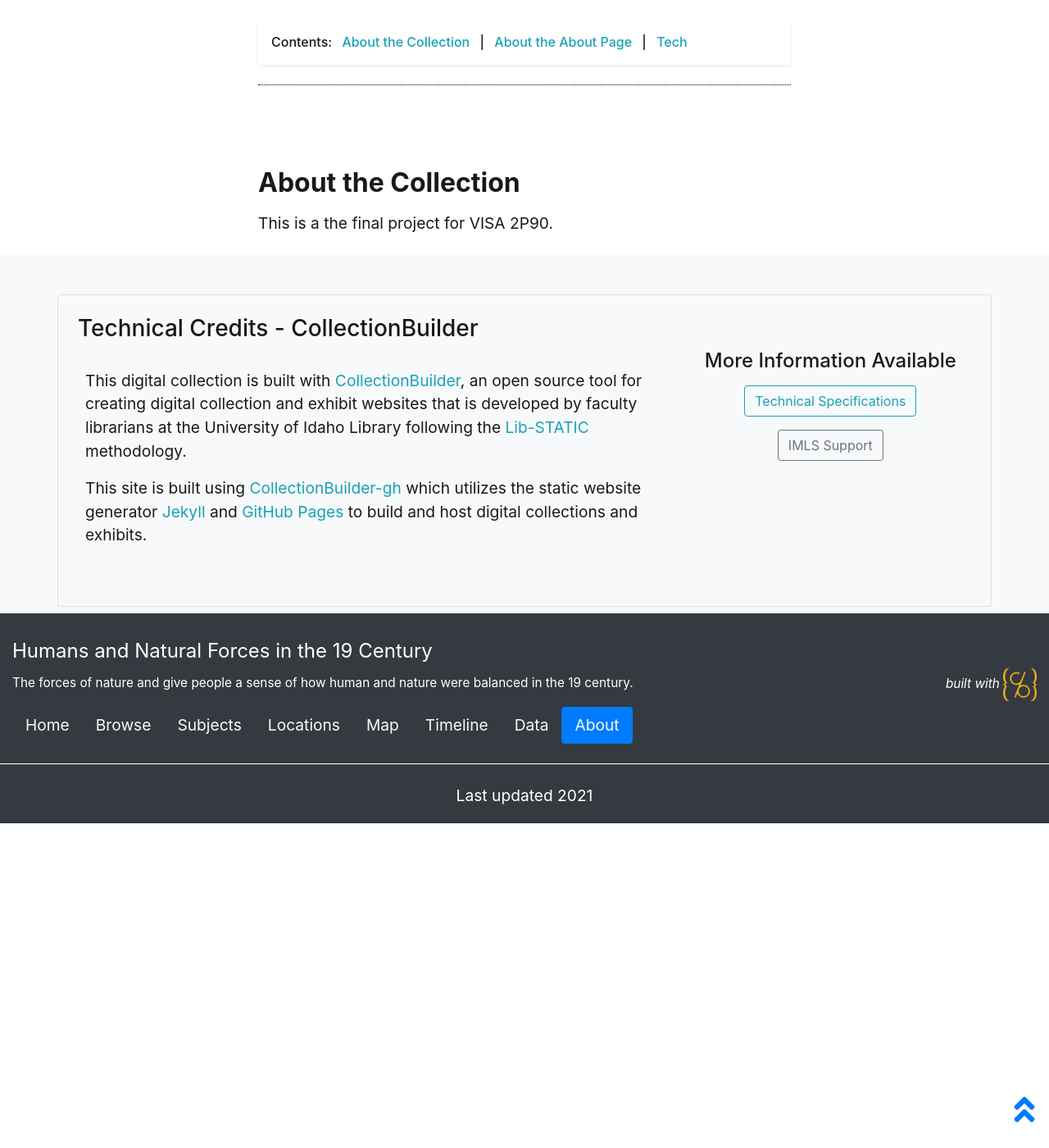
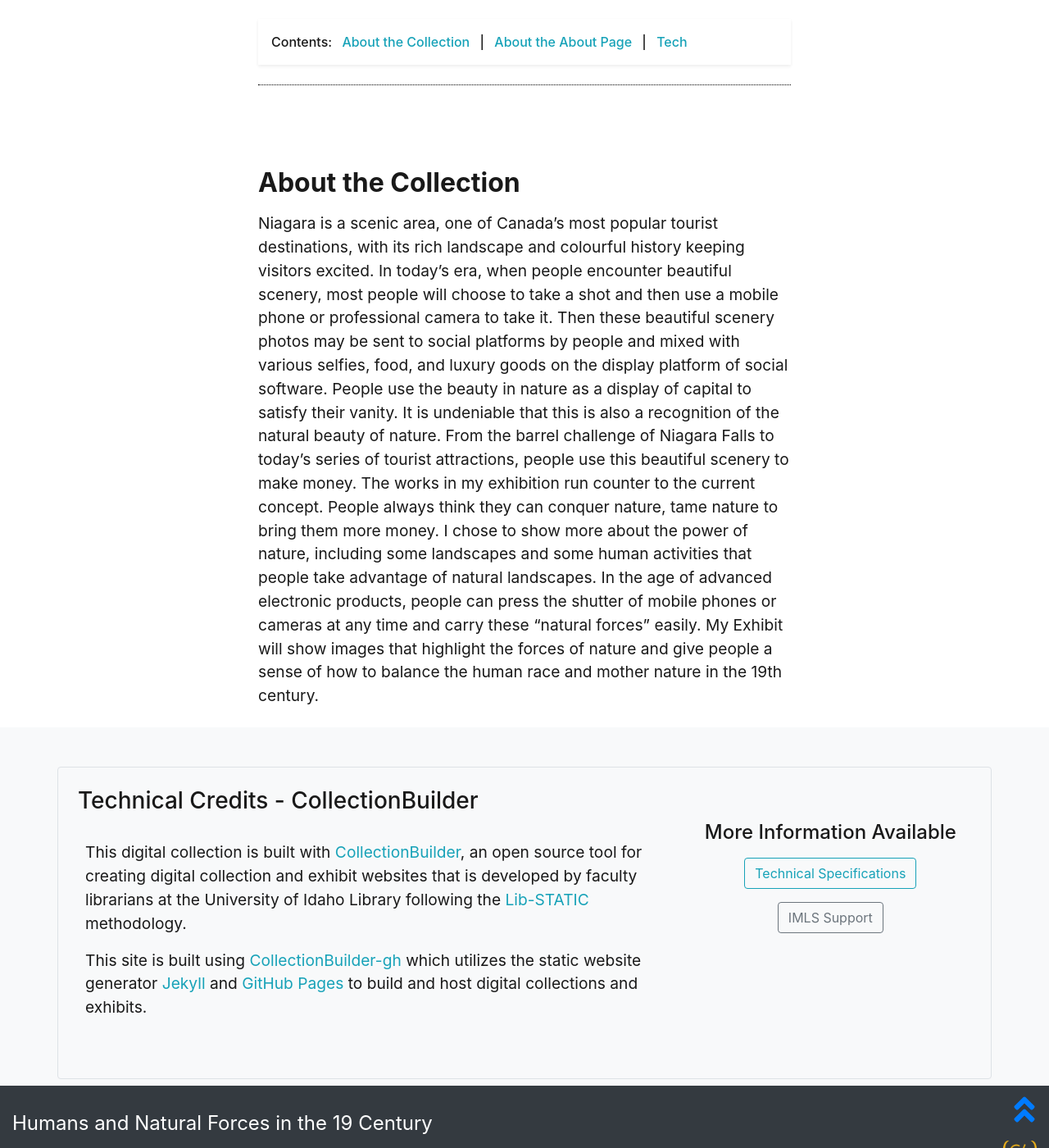
Before and after one commit to 13933041662/Humans-and-Natural-Forces-in-the-19th-Century-, a Jekyll site: the page built from pages/about.md, in a window 1280 px wide and 1400 px high, scrolled down 536 px. Shown: the whole window at 82% size. Built offline with Jekyll 4.4.1, drawn with Linux system fonts in a browser that asks for light colours; before the commit the page ends 1540 px from its top, so only the background shows below that.

Commit message:
Update about.md

```diff
--- a/pages/about.md
+++ b/pages/about.md
@@ -14,4 +14,4 @@ credits: true
 
 ## About the Collection
 
-This is a the final project for VISA 2P90.
+Niagara is a scenic area, one of Canada's most popular tourist destinations, with its rich landscape and colourful history keeping visitors excited. In today's era, when people encounter beautiful scenery, most people will choose to take a shot and then use a mobile phone or professional camera to take it. Then these beautiful scenery photos may be sent to social platforms by people and mixed with various selfies, food, and luxury goods on the display platform of social software. People use the beauty in nature as a display of capital to satisfy their vanity. It is undeniable that this is also a recognition of the natural beauty of nature. From the barrel challenge of Niagara Falls to today's series of tourist attractions, people use this beautiful scenery to make money. The works in my exhibition run counter to the current concept. People always think they can conquer nature, tame nature to bring them more money. I chose to show more about the power of nature, including some landscapes and some human activities that people take advantage of natural landscapes. In the age of advanced electronic products, people can press the shutter of mobile phones or cameras at any time and carry these "natural forces" easily. My Exhibit will show images that highlight the forces of nature and give people a sense of how to balance the human race and mother nature  in the 19th century.
```
